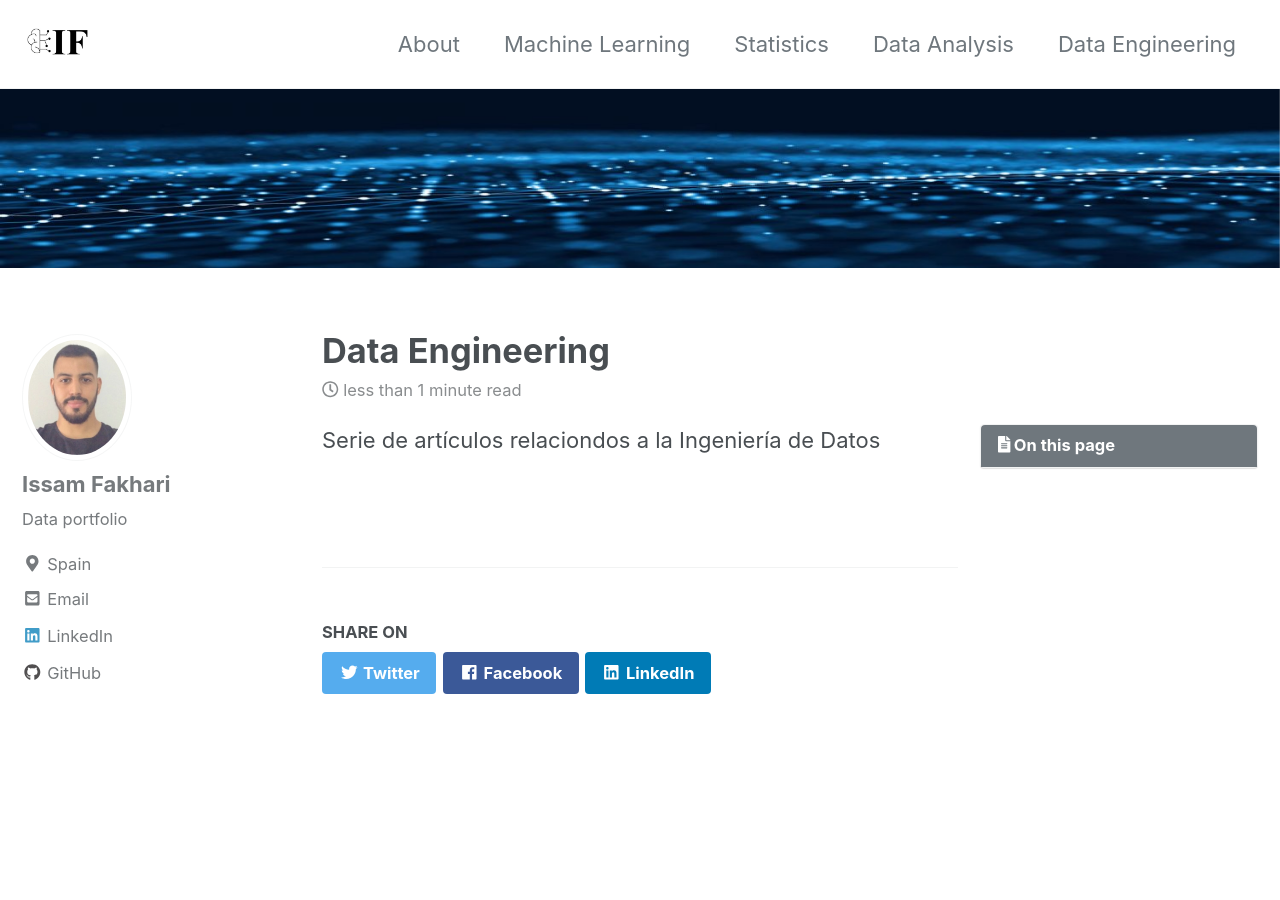
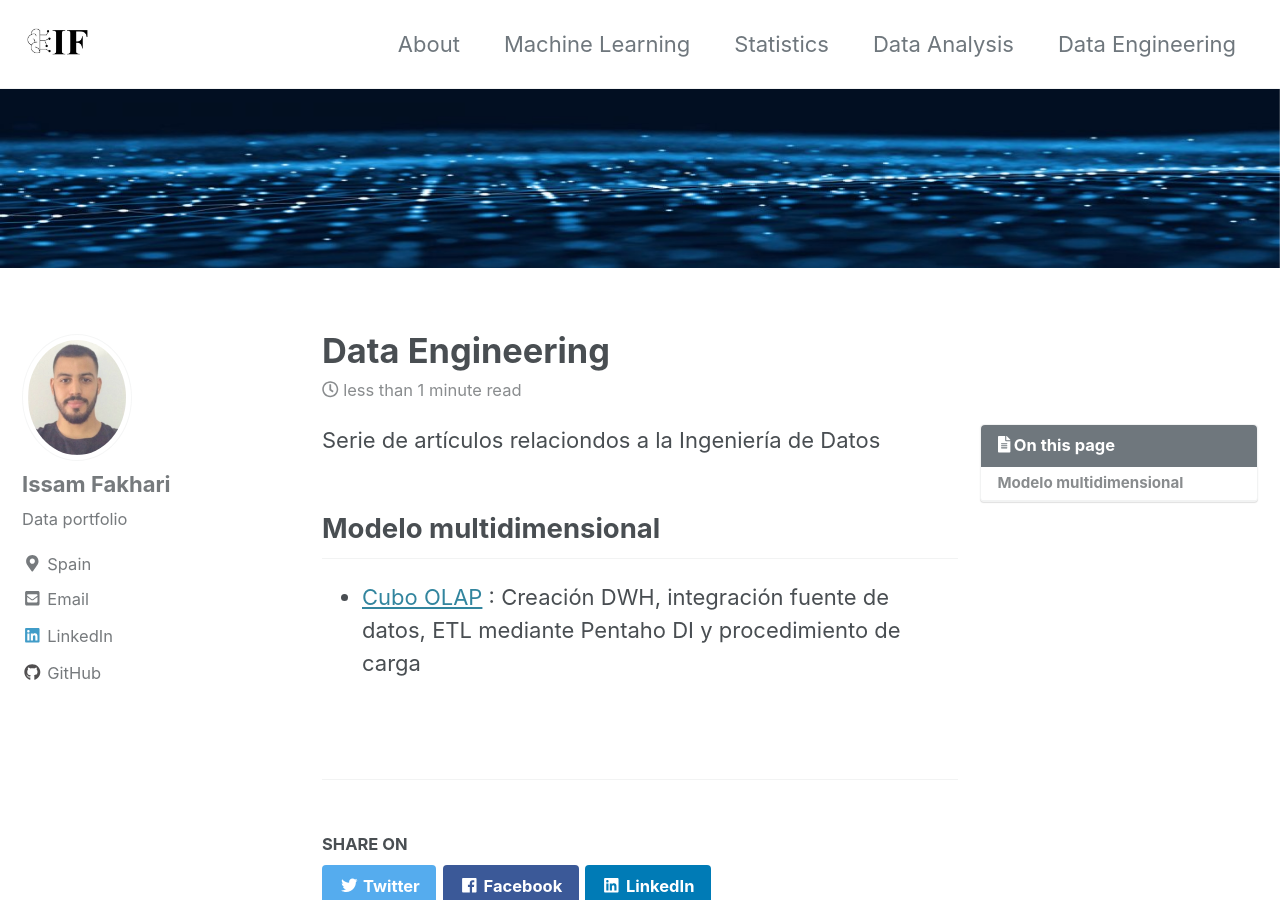
Before and after one commit to IssamFakhari/issamfakhari.github.io, a Jekyll site: the page built from _pages/rl.md, in a window 1280 px wide and 900 px high. Built offline with Jekyll 4.4.1, drawn with Linux system fonts in a browser that asks for light colours; cached includes are drawn as plain includes.

Commit message:
Update rl.md

```diff
--- a/_pages/rl.md
+++ b/_pages/rl.md
@@ -10,3 +10,7 @@ toc_sticky: true
 ---
 
 Serie de artículos relaciondos a la Ingeniería de Datos
+
+
+## Modelo multidimensional
+* [Cubo OLAP](https://github.com/IssamFakhari/OLAP-NBA-WNBA-STATIS) : Creación DWH, integración fuente de datos, ETL mediante Pentaho DI y procedimiento de carga
```
